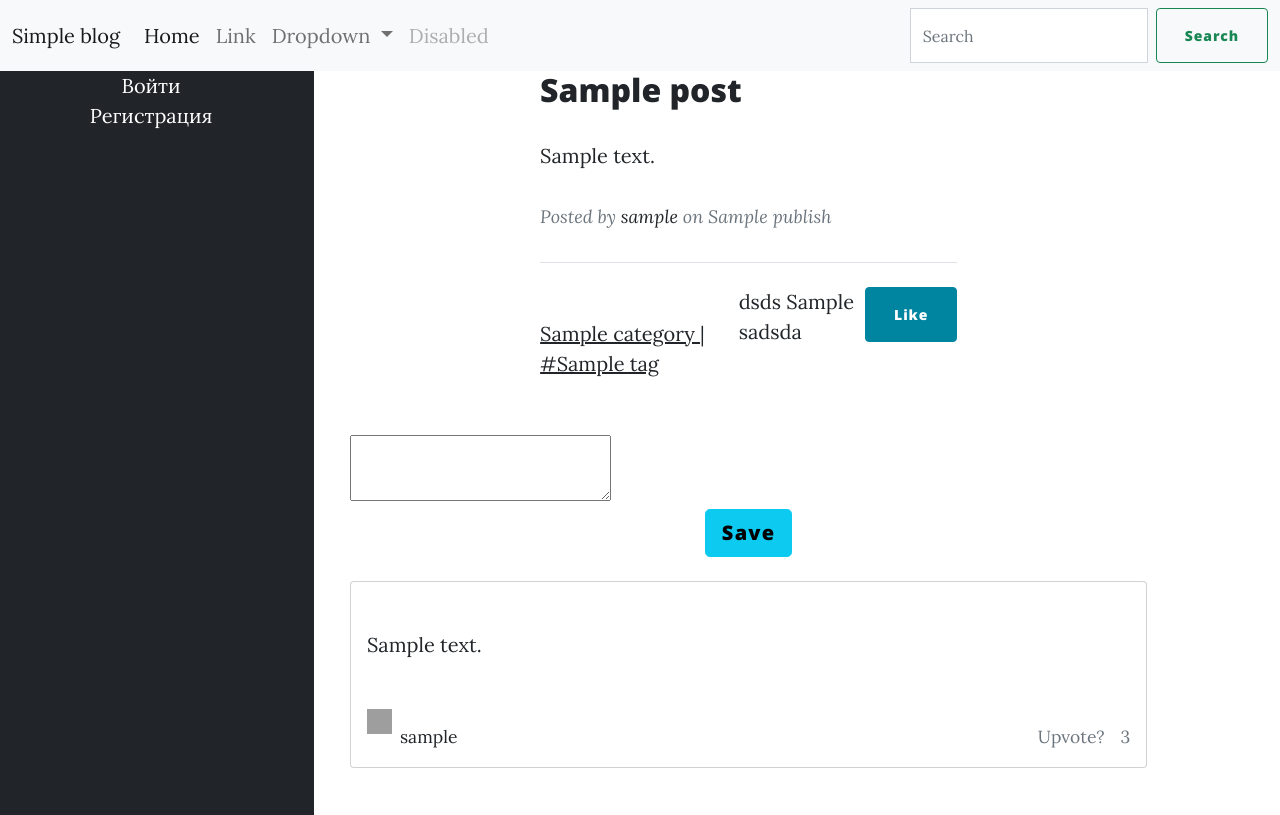
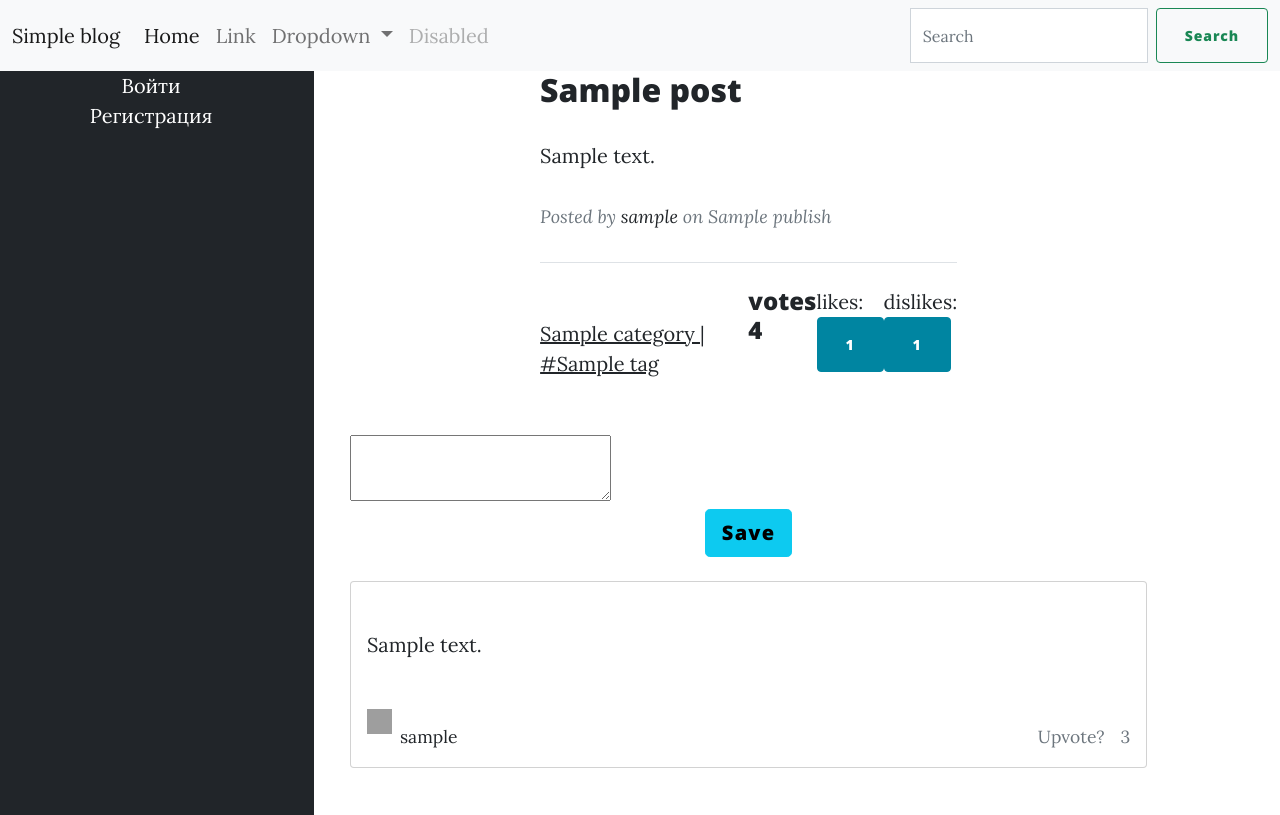
Before and after one commit to maksimuspiter/simple_blog_final_proj, a Django app: template myblog/blog/templates/blog/post/detail.html in a window 1280 px wide. Shown: the top 815 px of the page. Run offline with Django 4.2, Linux system fonts and the light colour scheme; the template is opened without the code that fills it: most values are stand-ins (such as "Sample title", 1, 10 or a date in 2020); form fields are guessed from the names that the template uses; some libraries are stand-ins or nearby versions; grey boxes are pictures that could not be loaded.

Commit message:
add like dislike buttons

```diff
--- a/myblog/blog/templates/blog/post/detail.html
+++ b/myblog/blog/templates/blog/post/detail.html
@@ -35,15 +35,32 @@
                     </p>
                 </div>
 
-            dsds {{post.favorite.check_in_favorite }}        sadsda
+                <h4>votes {{post.votes.sum_rating}}</h4>
+                <span>likes:
+                    <form action="{% url 'like_dislike:post_like' post.id %}" method="post">
+                        {% csrf_token %}
+                        <input type="hidden" name="next" value="{{ request.path }}">
+                        <button type="submit" class="btn btn-primary" data-toggle="button" aria-pressed="false" autocomplete="off">
+                            {{ post.votes.likes.count }}
+                    </button>
+                    </form>
+                </span>
 
-            <form action="{% url 'blog:like-post' post.id %}" method="post">
-                {% csrf_token %}
-                <input type="hidden" name="next" value="{{ request.path }}">
-                <button type="submit" class="btn btn-primary" data-toggle="button" aria-pressed="false" autocomplete="off">
-                Like
-            </button>
-            </form>
+                <span>dislikes:
+
+                    <form action="{% url 'like_dislike:post_dislike' post.id %}" method="post">
+                        {% csrf_token %}
+                        <input type="hidden" name="next" value="{{ request.path }}">
+                        <button type="submit" class="btn btn-primary" data-toggle="button" aria-pressed="false" autocomplete="off">
+                            {{ post.votes.dislikes.count }}
+                    </button>
+                    </form>
+                </span>
+
+
+
+
+
             </div>
 
         </div>
@@ -51,6 +68,8 @@
     </div>
 
 </div>
+
+
 {% include "blog/post/includes/comments_in_detail.html" %}
 
 
```
